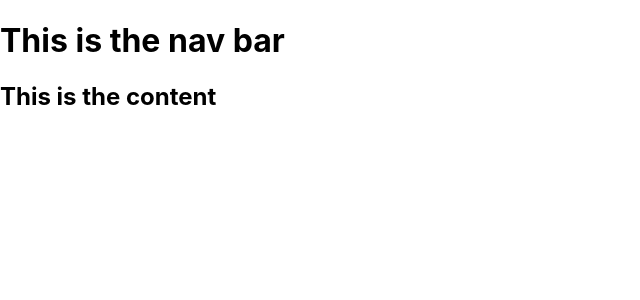
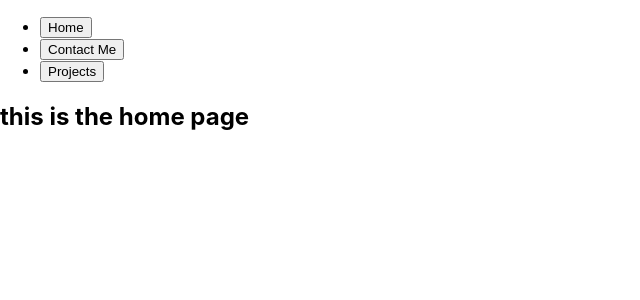
Before and after one commit to Recipra/jonathan-olivencia-portfolio, a React (Create React App) app: page / in a window 1280 px wide. Shown: the top 300 px of the page, without its empty margins (0-640 px from the left). Built offline with nearby package versions, Linux system fonts and the light colour scheme.

Commit message:
add state changing buttons to nav bar

```diff
--- a/src/App.jsx
+++ b/src/App.jsx
@@ -1,13 +1,36 @@
+import { useState } from 'react'
 import { Route, Routes } from 'react-router-dom'
 import NavBar from './components/NavBar/NavBar'
 import Landing from './pages/Landing/Landing'
 
 const App = () => {
+  const [homeVisible, setHomeVisible] = useState(true)
+  const [contactVisible, setContactVisible] = useState(false)
+  const [projectsVisible, setProjectsVisible] = useState(false)
+
+  const handleHomeClick = async () => {
+    setHomeVisible(true)
+    setContactVisible(false)
+    setProjectsVisible(false)
+  }
+
+  const handleContactClick = async () => {
+    setContactVisible(true)
+    setHomeVisible(false)
+    setProjectsVisible(false)
+  }
+
+  const handleProjectsClick = async () => {
+    setProjectsVisible(true)
+    setHomeVisible(false)
+    setContactVisible(false)
+  }
+
   return (
     <>
-      <NavBar />
+      <NavBar handleHomeClick={handleHomeClick} handleContactClick={handleContactClick} handleProjectsClick={handleProjectsClick} />
       <Routes>
-        <Route path='/' element={<Landing />} />
+        <Route path='/' element={<Landing homeVisible={homeVisible} contactVisible={contactVisible} projectsVisible={projectsVisible} />} />
       </Routes>
     </>
   )
--- a/src/components/NavBar/NavBar.jsx
+++ b/src/components/NavBar/NavBar.jsx
@@ -1,9 +1,15 @@
 import styles from './NavBar.module.css'
 
-const NavBar = () => {
+const NavBar = ({ handleHomeClick, handleContactClick, handleProjectsClick }) => {
   return (
     <>
-      <h1>This is the nav bar</h1>
+      <nav>
+        <ul>
+          <li><button onClick={handleHomeClick}>Home</button></li>
+          <li><button onClick={handleContactClick}>Contact Me</button></li>
+          <li><button onClick={handleProjectsClick}>Projects</button></li>
+        </ul>
+      </nav>
     </>
   );
 }
--- a/src/pages/Landing/Landing.jsx
+++ b/src/pages/Landing/Landing.jsx
@@ -1,9 +1,13 @@
 import styles from './Landing.module.css'
 
-const Landing = () => {
+const Landing = ({ homeVisible, contactVisible, projectsVisible}) => {
   return (
     <>
-      <h2>This is the content</h2>
+      <div className={styles.pageContainer}>
+        {homeVisible && <h2>this is the home page</h2>}
+        {contactVisible && <h2>this is the contact page</h2>}
+        {projectsVisible && <h2>this is the project page</h2>}
+      </div>
     </>
   );
 }
```
